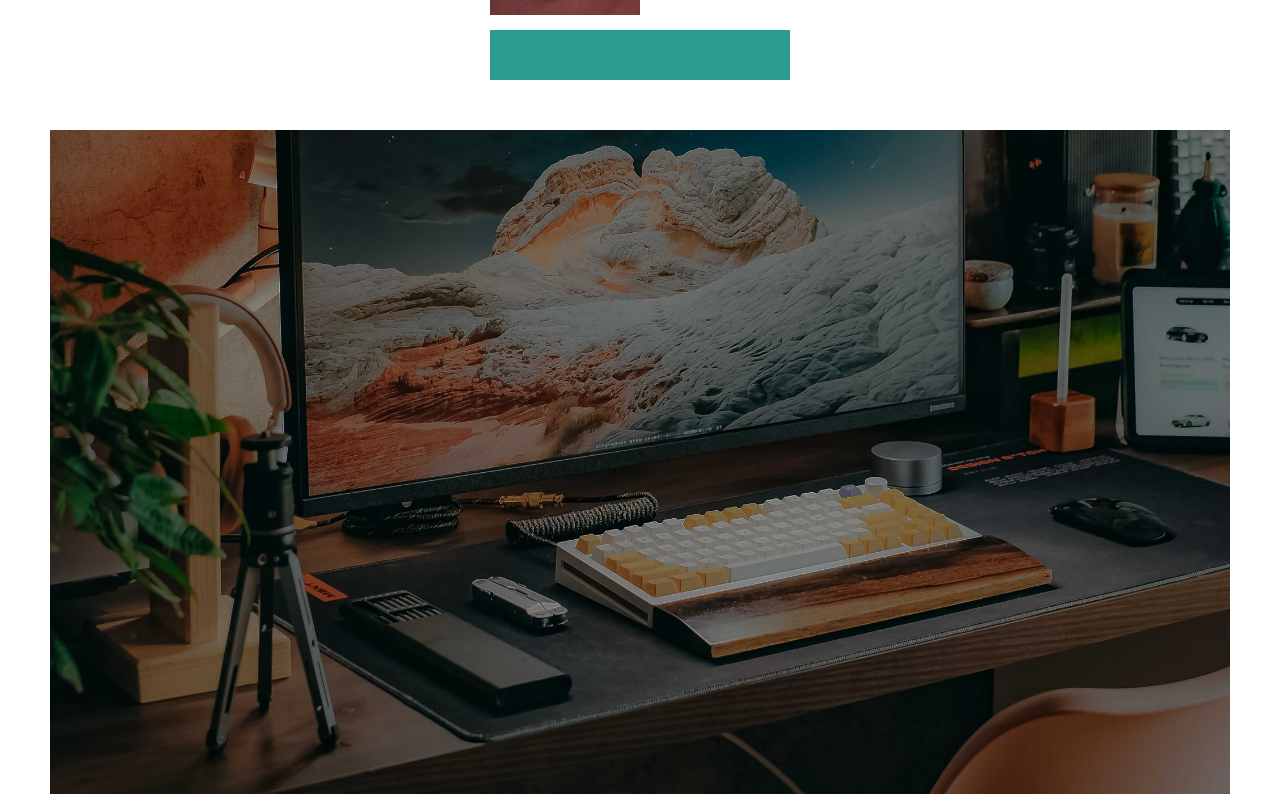
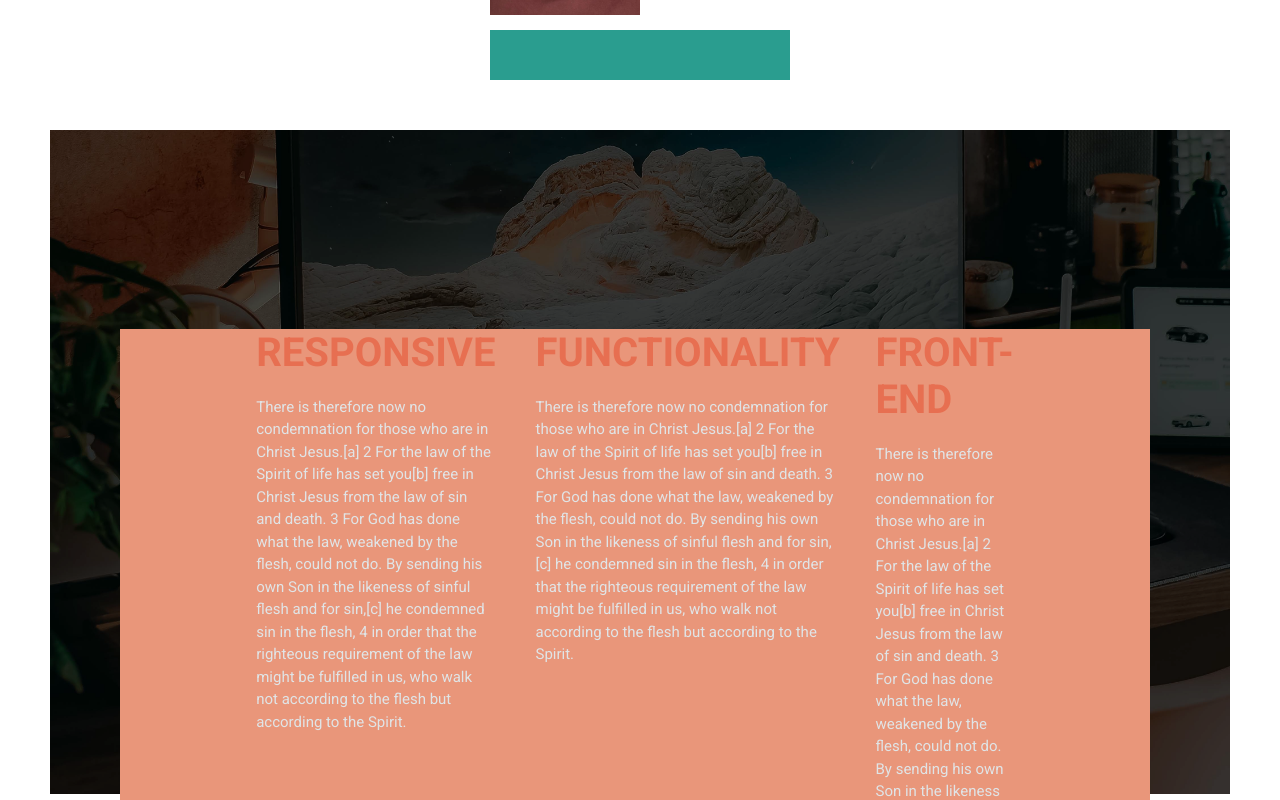
Before and after one commit to kvncrtr/portfolio, a React (Vite) app: page / in a window 1280 px wide. Shown: the part 340-1140 px from the top of the page. Built offline with nearby package versions, Linux system fonts and the light colour scheme.

Commit message:
layer skill text over skill hero image

```diff
--- a/src/styles/app.css
+++ b/src/styles/app.css
@@ -8,6 +8,7 @@
 --accent2: #f4a261;
 --accent3: #e76f51;
 --light: #FEFDFB;
+--dark: #081013;
 --white: #ffffff;
 }
 
@@ -182,8 +183,11 @@ nav a:hover {
 }
 
 .skill--container {
+   position: relative;
+   z-index: 1;
    justify-content: center;
    padding: 0 5rem;
+   overflow-wrap: auto;
    /* background-color: lavender; */
 }
 
@@ -191,21 +195,26 @@ nav a:hover {
    margin: 0 auto;
    margin-bottom: -3px;
    max-width: 100%;
+   filter: brightness(50%);
 }
 
 .skill--text-container {
-   position: relative;
+   position: absolute;
+   z-index: 2;
+   top: 30%;
+   left: 12rem;
    display: grid;
    grid-template-columns: repeat(5, 1fr);
    grid-template-areas:
       '. a b c .';
    grid-gap: 4rem;
-   padding-top: 15rem;
-   padding-bottom: 15rem;
+   max-width: 200rem;
+   margin-right: 13rem;
    font-size: 1.5rem;
-   /* background-color: darksalmon; */
+   background-color: darksalmon;
    overflow: hidden;
 }
+
 
 .skill--responsive {
    grid-area: a;
@@ -223,6 +232,18 @@ nav a:hover {
    grid-area: c;
    max-width: 300px;
    /* background-color: lawngreen; */
+}
+
+.skill--card-title {
+   margin-bottom: 2rem;
+   color: var(--accent3);
+   font-size: 4rem;
+   font-weight: 700;
+}
+
+.skill--description {
+   line-height: 1.5;
+   color: var(--primary-light);
 }
 
 @media only screen and (max-width: 1024px) {
```
